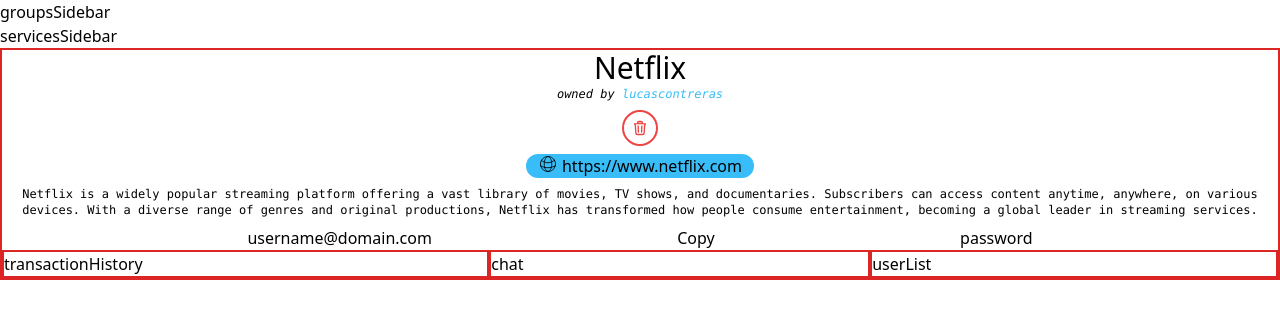
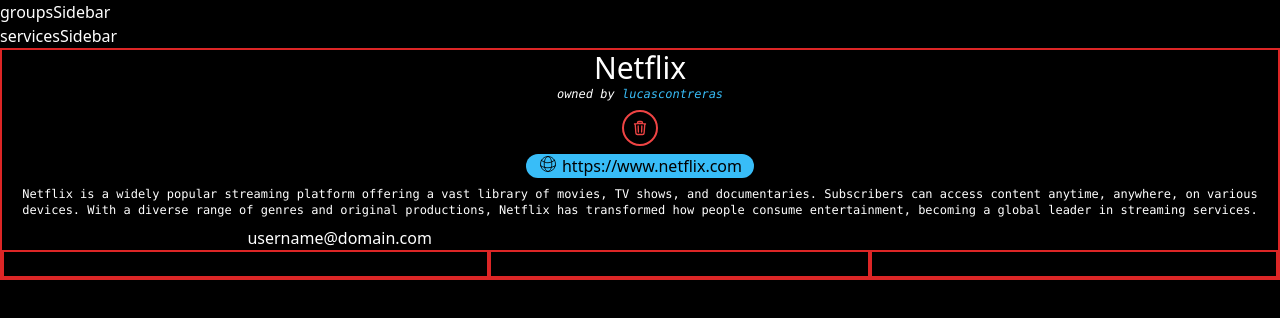
Before and after one commit to Expensieve/Expensieve, a React app: page / in a window 1280 px wide. Shown: the top 318 px of the page. Built offline with nearby package versions, Linux system fonts and the light colour scheme.

Commit message:
pushing for mb to test

```diff
--- a/index.html
+++ b/index.html
@@ -1,11 +1,11 @@
 <!DOCTYPE html>
-<html lang="en">
+<html lang="en" class="dark">
   <head>
     <meta charset="UTF-8">
     <script defer="defer" src="/dist/bundle.js"></script>
     <title>Document</title>
   </head>
-    <body>
+    <body class="dark:bg-black">
       <div id="app"></div>
     </body>
 </html>
--- a/src/front-end/components/ServiceDashboard.tsx
+++ b/src/front-end/components/ServiceDashboard.tsx
@@ -19,11 +19,11 @@
   return (
     <div className="border-red-600 border-2">
       <div className="text-center">
-        <h1 className="text-3xl">
+        <h1 className="text-3xl dark:text-white">
           {data.serviceName}
         </h1>
         <h1
-          className="text-xs font-mono italic"
+          className="text-xs font-mono italic dark:text-white"
         >
           owned by&nbsp;
           <span
@@ -96,12 +96,12 @@
             </div>
           </div>
         </div>
-        <h1 className="font-mono text-xs py-2">
+        <h1 className="font-mono text-xs py-2 dark:text-white">
           {data.serviceDescription}
         </h1>
         </div>
       <div className="flex">
-        <h1 className="flex-auto text-center">
+        <h1 className="flex-auto text-center dark:text-white">
           {data.serviceUsername}
         </h1>
         <button>Copy</button>
--- a/src/front-end/components/groupsSidebar.tsx
+++ b/src/front-end/components/groupsSidebar.tsx
@@ -2,7 +2,9 @@
 
 const GroupsSidebar = () => {
   return (
-    <div>groupsSidebar</div>
+    <div className="dark:text-white">
+      groupsSidebar
+    </div>
   )
 }
 
--- a/src/front-end/components/servicesSidebar.tsx
+++ b/src/front-end/components/servicesSidebar.tsx
@@ -2,7 +2,9 @@
 
 const ServicesSidebar = () => {
   return (
-    <div>servicesSidebar</div>
+    <div className="dark:text-white">
+      servicesSidebar
+    </div>
   )
 }
 
--- a/tailwind.config.js
+++ b/tailwind.config.js
@@ -5,4 +5,5 @@
     extend: {},
   },
   plugins: [],
+  darkMode: 'class',
 }
```
